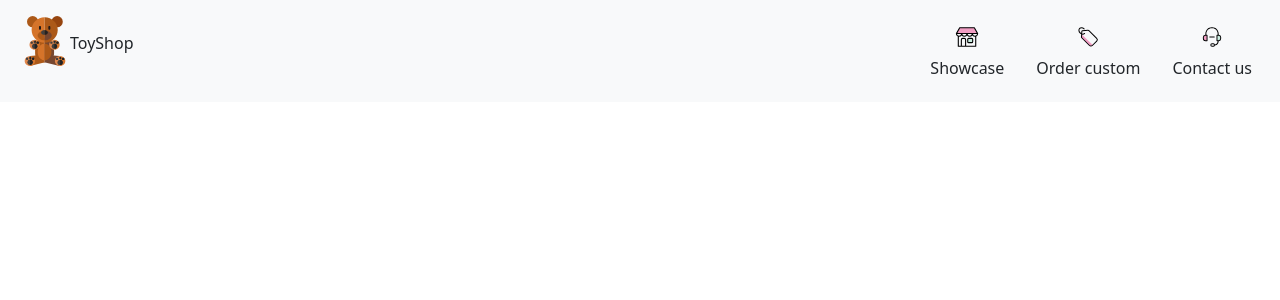
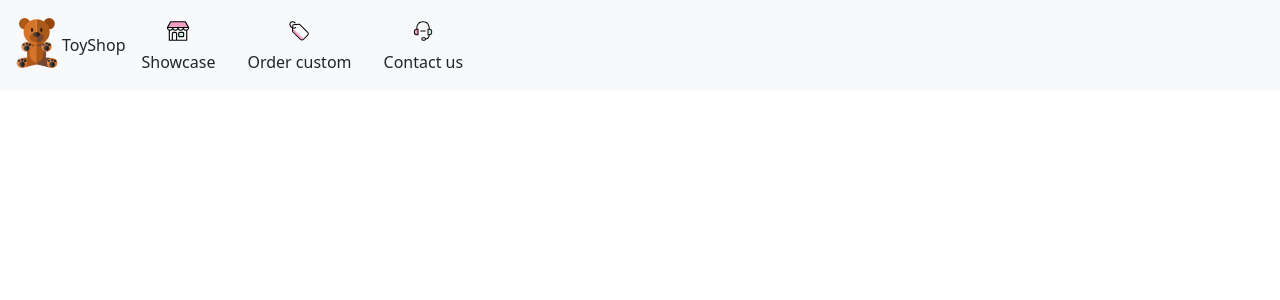
Before and after one commit to YuryLobkov/toyshop, a Django app: page / in a window 1280 px wide. Shown: the top 300 px of the page. Run offline with Django 4.2, Linux system fonts and the light colour scheme; data that the repository does not hold is empty.

Commit message:
nav collapse button position (need to align menu)

```diff
--- a/toyshop/showcase/templates/showcase/base.html
+++ b/toyshop/showcase/templates/showcase/base.html
@@ -19,25 +19,18 @@
     <header>
         <nav class="navbar navbar-expand-lg bg-body-tertiary">
             <div class="container-fluid">
-                <div class="d-flex mb-3">
-                    <div class="me-auto p-2">
                 <a href="/"
                     class="d-flex align-items-center my-lg-0 text-dark text-decoration-none">
                     <img class="bi d-block mx-auto mb-1" width="50" height="50"
                         src="{% static 'bear-svgrepo-com.svg' %}" alt="">
                     ToyShop
                 </a>
-                    </div>
-                    <div class="p-2">
                 <button class="navbar-toggler" type="button" data-bs-toggle="collapse"
                     data-bs-target="#navbarSupportedContent" aria-controls="navbarSupportedContent"
                     aria-expanded="false" aria-label="Toggle navigation">
                     <span class="navbar-toggler-icon"></span>
                 </button>
-                    </div>
-                </div>
-                <div class="d-flex flex-wrap align-items-center justify-content-between justify-content-lg-start">
-                    <div class="collapse navbar-collapse" id="navbarSupportedContent">
+                <div class="collapse navbar-collapse align-self-end" id="navbarSupportedContent">
                     <ul class="nav col-12 col-lg-auto my-2 justify-content-center my-md-0 text-small">
                         <li>
                             <a href="#" class="nav-link text-dark">
@@ -63,7 +56,6 @@
                     </ul>
                 </div>
             </div>
-            </div>
         </nav>
     </header>
     {% block content %}
```
Lines whose indentation alone changed are shown as unchanged.
